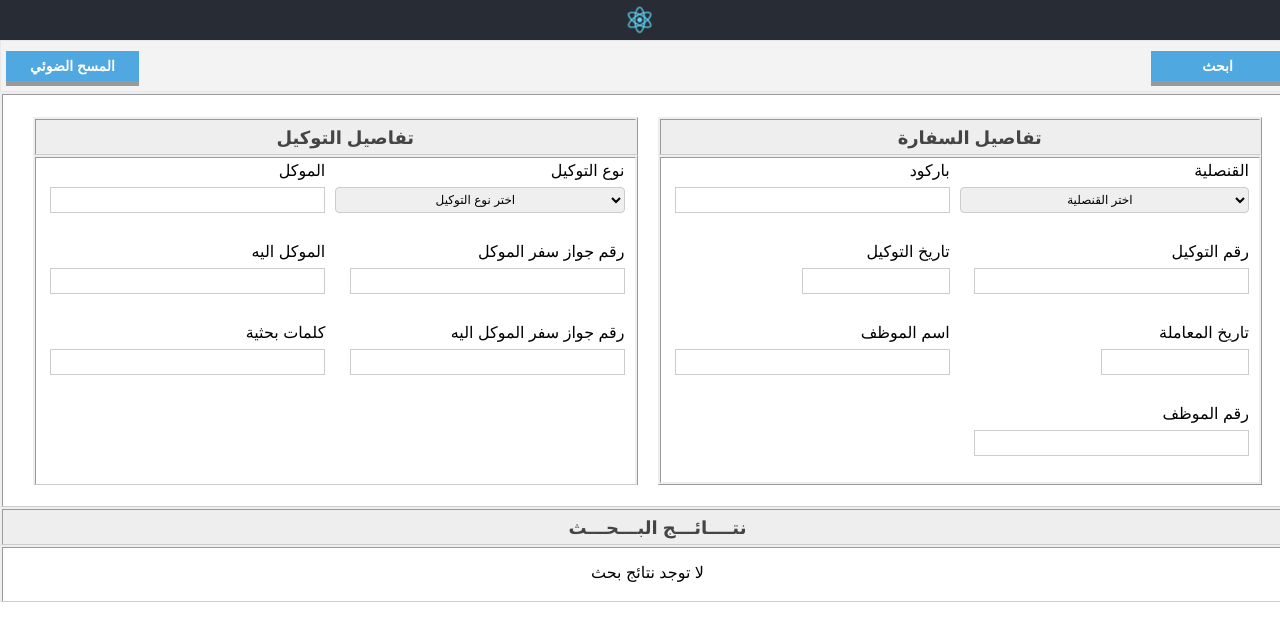
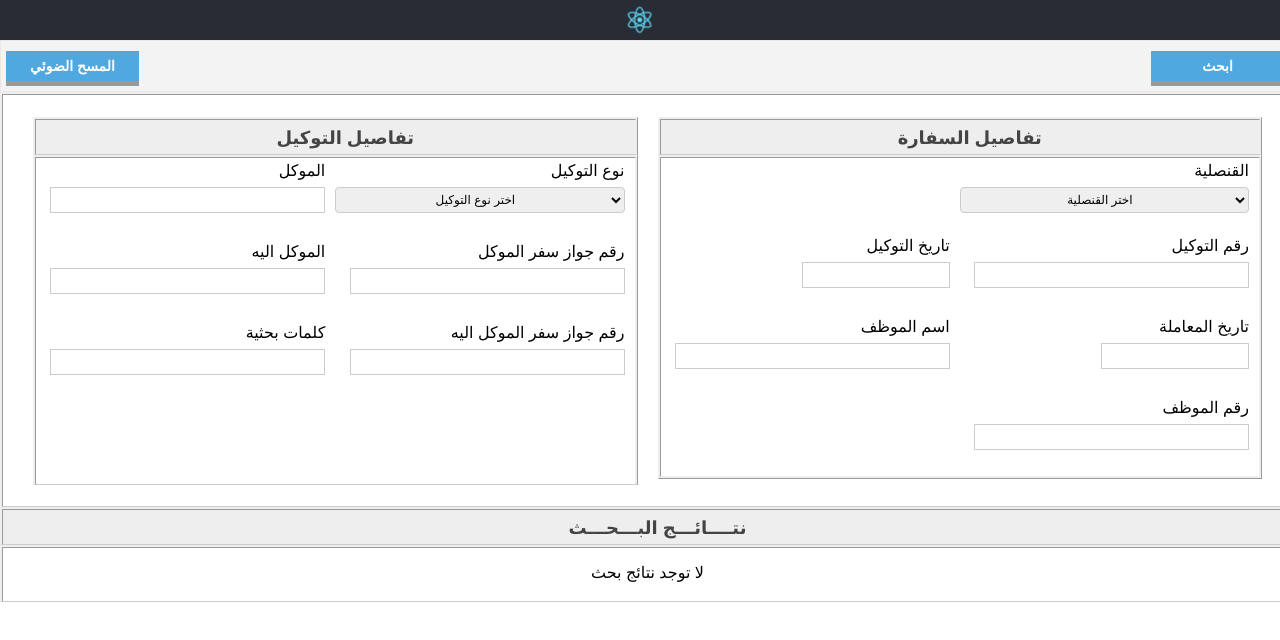
Before and after one commit to Dardir/Scanner, a React (Create React App) app: page /search in a window 1280 px wide. Shown: the top 640 px of the page. Built offline with nearby package versions, Linux system fonts and the light colour scheme.

Commit message:
Removing barcode metadata and updating license key and folder ID

```diff
--- a/src/FileDisplay.js
+++ b/src/FileDisplay.js
@@ -73,14 +73,6 @@ const FileDisplay = ({ metadataObj, navigateBack }) => {
                                         <p>القنصلية</p>
                                     </label>
                                     <input readOnly type="text" id="txt_counsulate" style={{ paddingLeft: "5px", textAlign: "right" }} name="counsulate" value={metadataObj.properties.counsulate} />
-                                </li>
-                            </div>
-                            <div className="internal-column">
-                                <li style={{ textAlign: "right", listStyleType: "none" }}>
-                                    <label htmlFor="txt_barcode">
-                                        <p>باركود</p>
-                                    </label>
-                                    <input readOnly type="text" id="txt_barcode" style={{ paddingLeft: "5px", textAlign: "right" }} name="barcode" value={metadataObj.properties.barcode} />
                                 </li>
                             </div>
                         </div>
--- a/src/FileSearch.js
+++ b/src/FileSearch.js
@@ -12,7 +12,6 @@ import axios from 'axios';
 const FileSearch = ({ displayFile, searchResults }) => {
     const [metadataform, setState] = useState({
         counsulate: '',
-        barcode: '',
         delegationNumber: '',
         delegationDate: '',
         transactionDate: '',
@@ -213,14 +212,6 @@ const FileSearch = ({ displayFile, searchResults }) => {
                                         </select>
                                     </li>
                                 </div>
-                                <div className="internal-column">
-                                    <li style={{ textAlign: "right", listStyleType: "none" }}>
-                                        <label htmlFor="txt_barcode">
-                                            <p>باركود</p>
-                                        </label>
-                                        <input type="text" size="20" id="txt_barcode" style={{ paddingLeft: "5px" }} name="barcode" value={metadataform.barcode} onChange={updateField} />
-                                    </li>
-                                </div>
                             </div>
                             <div className="row">
                                 <div className="internal-column">
--- a/src/Metadata.js
+++ b/src/Metadata.js
@@ -8,7 +8,6 @@ import useValidateMandatoryFields from './useValidateMandatoryFields';
 const Metadata = ({saveMetadataObj,metadataEnabled}) => {
   const [metadataform, setState] = useState({
     counsulate: '',
-    barcode: '',
     delegationNumber: '',
     delegationDate: '',
     transactionDate: '',
@@ -72,12 +71,6 @@ const Metadata = ({saveMetadataObj,metadataEnabled}) => {
                       })
                     }
                   </select>
-                </li>
-                <li style={{ paddingTop: "10px" }}>
-                  <label htmlFor="txt_barcode">
-                    <p>باركود</p>
-                  </label>
-                  <input type="text" size="20" id="txt_barcode" name="barcode" onChange={updateField} disabled = {!metadataEnabled} />
                 </li>
                 <li style={{ paddingTop: "10px" }}>
                   <label htmlFor="txt_delegationNumber">
--- a/src/ReferenceData.js
+++ b/src/ReferenceData.js
@@ -48,10 +48,6 @@ export const delegationTypes = [
 
 
 export const keyMap = [
-    {
-        key: 'dc:Barcode',
-        value: 'barcode'
-    },
     {
         key: 'dc:EDate',
         value: 'delegationDate'
```
Also changed, not shown: 1 other file (tests, documents, lock files or other folders).
